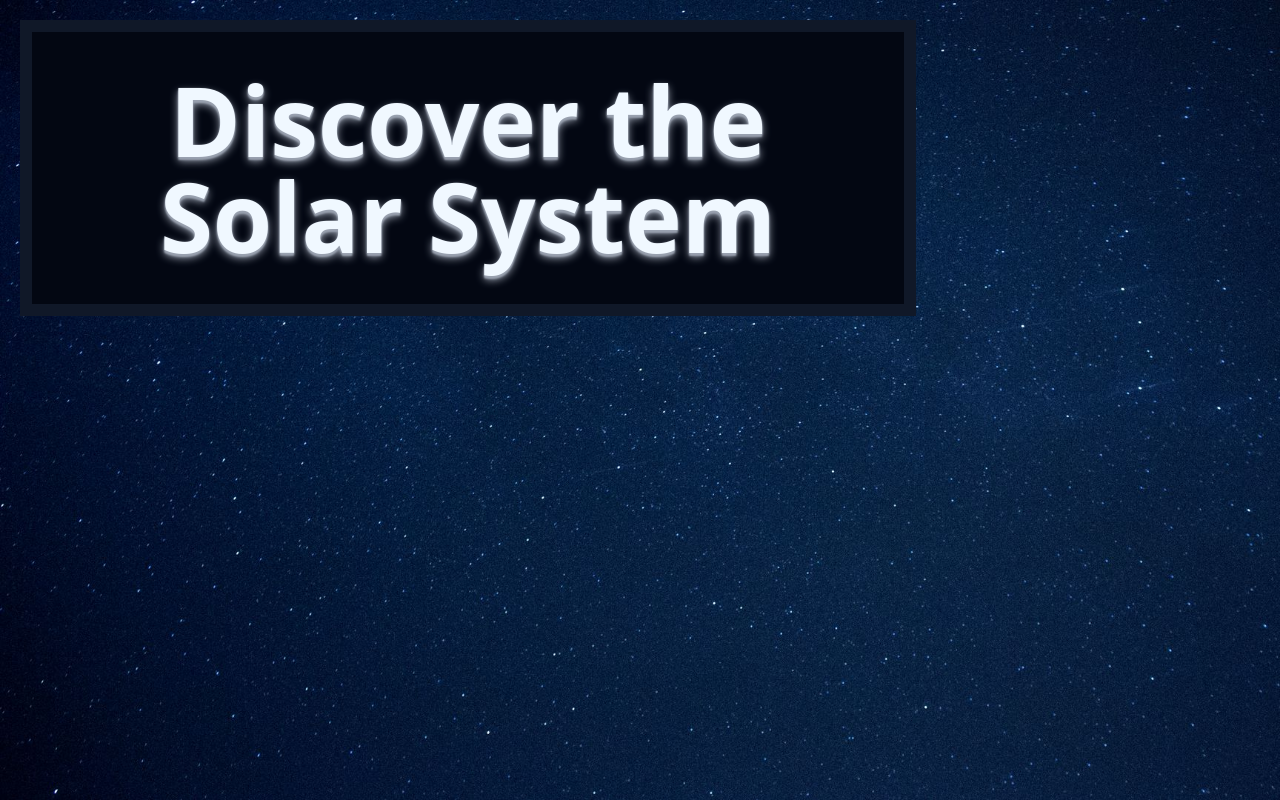
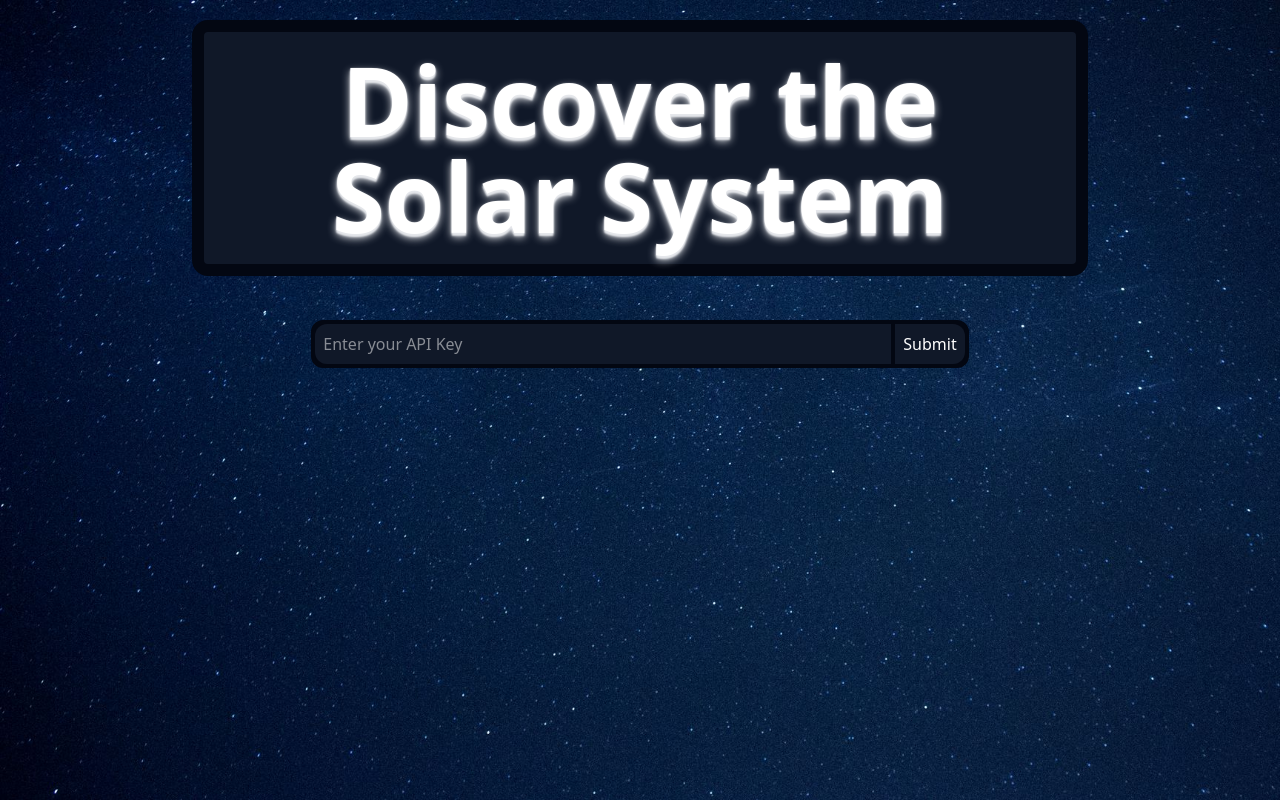
Before and after one commit to 7860Faz/solar-system-site, a React (Vite) app: page / in a window 1280 px wide. Built offline with nearby package versions, Linux system fonts and the light colour scheme.

Commit message:
added: simple form setup

```diff
--- a/src/App.jsx
+++ b/src/App.jsx
@@ -1,10 +1,13 @@
-import Header from "./Header";
+import Intro from "./intro.jsx";
+import Form from "./form.jsx";
 
 function App() {
 
     return(
         <>
-            <Header />
+            <Intro />
+            <Form />
+
         </>
     );
 }
--- a/src/Header.jsx
+++ /dev/null
@@ -1,14 +0,0 @@
-
-export default function Header() {
-
-    return(
-        <div className='flex bg-gray-950 m-5 p-5 max-w-4xl
-                        border-12 border-gray-900'>
-            <h1 className="font-black p-5
-                            text-center text-8xl text-shadow-gray-400
-                            text-shadow-lg">
-                Discover the Solar System
-            </h1>
-        </div>
-    );
-}
--- /dev/null
+++ b/src/form.jsx
@@ -0,0 +1,16 @@
+
+export default function Form() {
+
+    return(
+        <div className="flex justify-center">
+            <form className=" bg-gray-950  m-6 w-fit h-fit
+                            border-4 border-gray-950 rounded-xl">
+                <input className="bg-gray-900 w-xl rounded-l-xl p-2"
+                        type="url" name="Enter your API key"
+                        placeholder="Enter your API Key"/>
+                <input className="bg-gray-900 ml-1 p-2 rounded-r-xl"
+                        type="submit" id="sumbitBtn" />
+            </form>
+        </div>
+    );
+}
--- a/src/index.css
+++ b/src/index.css
@@ -5,5 +5,5 @@ body {
     background-repeat: no-repeat;
     background-attachment: fixed;
     background-size: cover;
-    color: aliceblue;
+    color: white;
 }
--- /dev/null
+++ b/src/intro.jsx
@@ -0,0 +1,14 @@
+
+export default function Intro() {
+    // introduction element
+    return(
+        <div className='flex justify-center'>
+            <h1 className=" bg-gray-900 m-5 p-5 max-w-4xl
+                            border-12 border-gray-950 rounded-2xl
+                            font-black text-center text-8xl
+                            text-shadow-gray-200 text-shadow-lg">
+                Discover the Solar System
+            </h1>
+        </div>
+    );
+}
```
